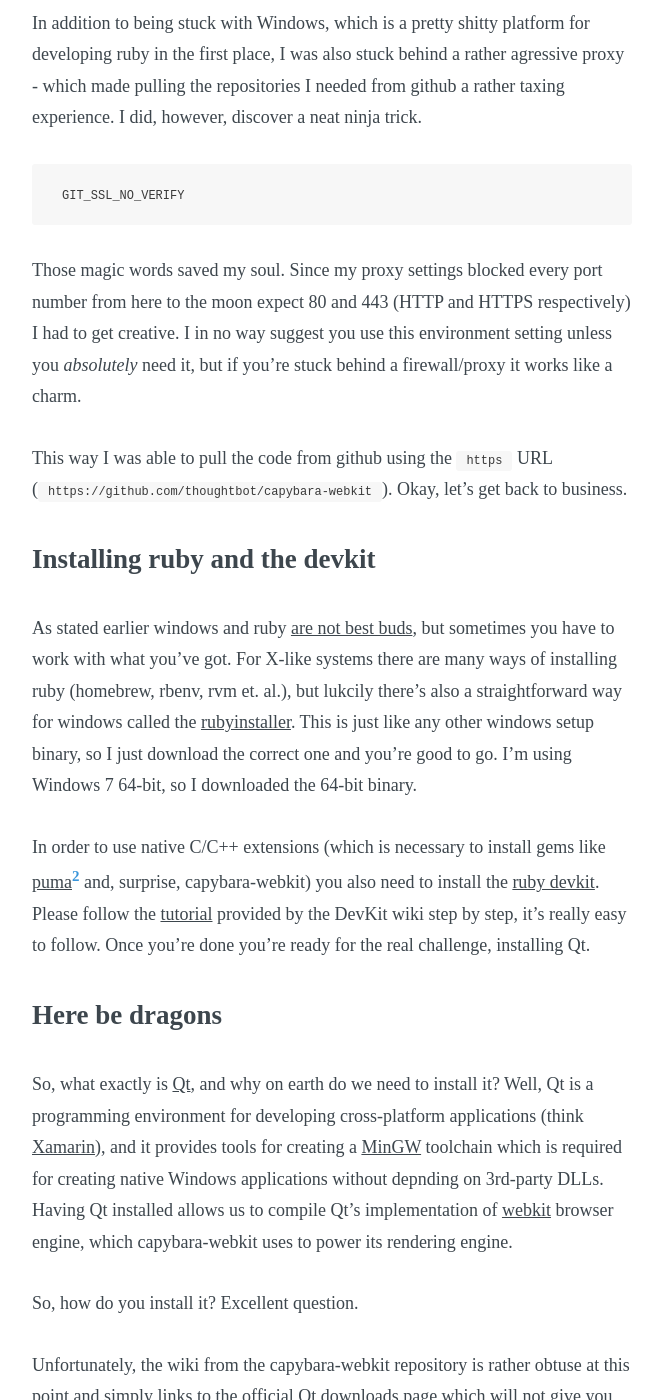
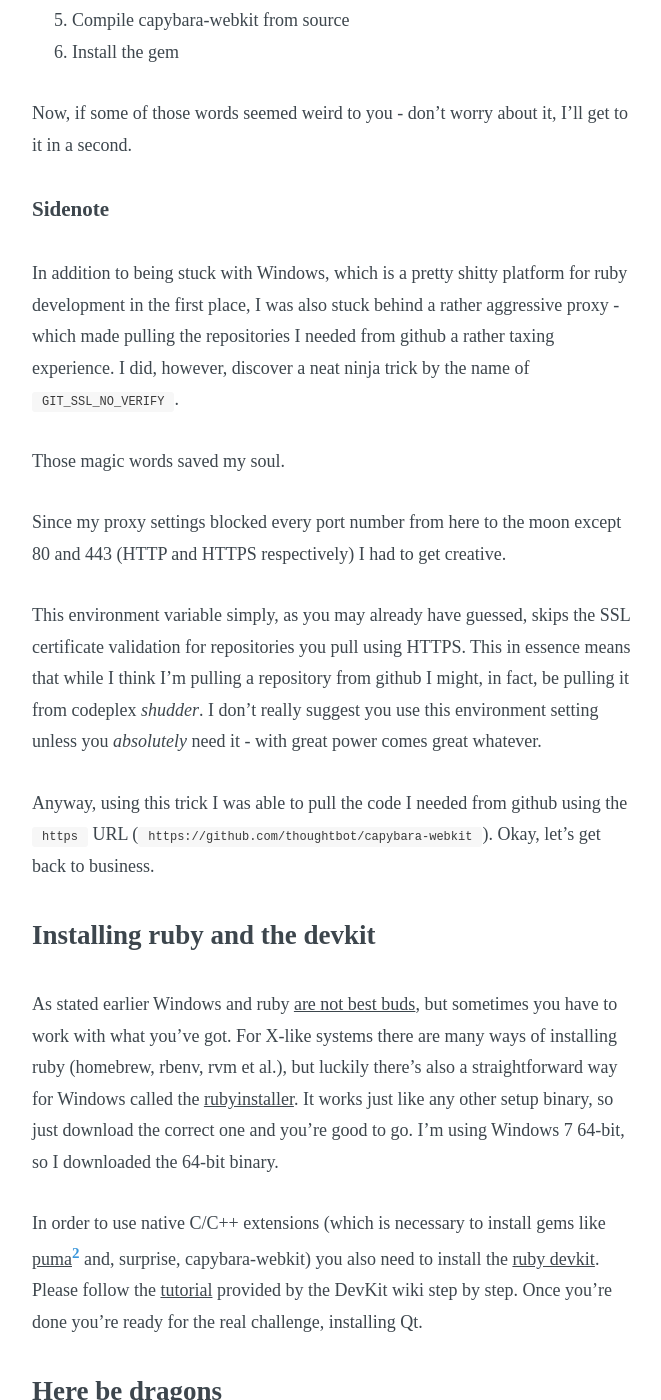
Before and after one commit to nicohvi/nicohvi.github.io, a Jekyll site: the page built from _posts/2015-01-28-getting-capybara-webkit-working-on-windows.md, in a window 1280 px wide and 1400 px high, scrolled down 1803 px. Shown: the whole window, without its empty margins (308-969 px from the left). Built offline with Jekyll 4.4.1, drawn with Linux system fonts in a browser that asks for light colours; nearby versions of some CDN libraries; some of the changed text lies outside the part shown.

Commit message:
spellcheck

```diff
--- a/_posts/2015-01-28-getting-capybara-webkit-working-on-windows.md
+++ b/_posts/2015-01-28-getting-capybara-webkit-working-on-windows.md
@@ -9,13 +9,15 @@ Ever felt the need to test what *actually* happens when Bob clicks your amazing
 
 Using [capybara](https://github.com/jnicklas/capybara), that's how.
 
-Capybara is a ruby gem which simulates a real user interacting wtih your web application. It accomplishes this by creating a browser process based on the driver you use (it can use [selenium](http://seleniumhq.org) to talk to Firefox for instance), and then manipulate the DOM rendered by the browser. You can also perform headless testing by using a driver which only creates a rendering engine process rather than a browser process, like [Poltergeist](https://github.com/teampoltergeist/poltergeist).
+There's one problem though, Capybara requires a driver to perform javascript and one of the most popular ones ([capybara-webkit](https://github.com/thoughtbot/capybara-webkit)) is almost impossible to install on a Windows system. Luckily for you I have just spent my last two days in Google-purgatory in order to get this working and I have compiled this guide for you. But we're getting ahead of ourselves, I mean - first of all - what *is* Capybara, and why should you care?
 
-A good case for using headless testing is that they are **much faster** (since a rendering engine process is smaller than a browser process), so that's what I'm fond of using. I don't think there's much difference between the aforementioned Poltergeist and [capybara-webkit](https://github.com/thoughtbot/capybara-webkit/), but I was recently required to set up a project using the latter so that's the one I'll discuss.[^1]
+Capybara is a ruby gem which simulates a real user interacting with your web application. It accomplishes this by creating a browser process based on the driver you use (it can use [selenium](http://seleniumhq.org) to talk to Firefox for instance), and then manipulate the DOM rendered by the browser. You can also perform headless testing by using a driver which only creates a rendering engine process rather than a browser process, like [Poltergeist](https://github.com/teampoltergeist/poltergeist).
+
+A good case for using headless testing is that they are **much faster** (since a rendering engine process is smaller than a browser process), so that's what I'm fond of using. I don't think there's much difference between the aforementioned Poltergeist and capybara-webkit, but I was recently required to set up a project using the latter so that's the one I'll discuss.[^1]
 
 It's pretty straightforward to set up on OS X and Linux - in fact there's a nifty [guide](https://github.com/thoughtbot/capybara-webkit/wiki/Installing-Qt-and-compiling-capybara-webkit) for you to follow. "Hey, there's a section about Windows in there as well!" you might say out loud, thinking that I'm an idiot who's writing a blog post about something that's already been covered in the wiki. Well, my past two days of misery beg to differ.
 
-In order to not forego any necessary steps, we're going to take this step by step:
+In order to ensure that I'm not forgetting anything important we're going to take this step by step:
 
 1. Install Ruby and the Ruby Devkit
 
@@ -33,27 +35,31 @@ Now, if some of those words seemed weird to you - don't worry about it, I'll get
 
 ### Sidenote
 
-In addition to being stuck with Windows, which is a pretty shitty platform for developing ruby in the first place, I was also stuck behind a rather agressive proxy - which made pulling the repositories I needed from github a rather taxing experience. I did, however, discover a neat ninja trick.
+In addition to being stuck with Windows, which is a pretty shitty platform for ruby development in the first place, I was also stuck behind a rather aggressive proxy - which made pulling the repositories I needed from github a rather taxing experience. I did, however, discover a neat ninja trick by the name of `GIT_SSL_NO_VERIFY`.
 
-    GIT_SSL_NO_VERIFY
+Those magic words saved my soul.
 
-Those magic words saved my soul. Since my proxy settings blocked every port number from here to the moon expect 80 and 443 (HTTP and HTTPS respectively) I had to get creative. I in no way suggest you use this environment setting unless you *absolutely* need it, but if you're stuck behind a firewall/proxy it works like a charm.
+Since my proxy settings blocked every port number from here to the moon except 80 and 443 (HTTP and HTTPS respectively) I had to get creative.
 
-This way I was able to pull the code from github using the `https` URL (`https://github.com/thoughtbot/capybara-webkit`). Okay, let's get back to business.
+This environment variable simply, as you may already have guessed, skips the SSL certificate validation for repositories you pull using HTTPS. This in essence means that while I think I'm pulling a repository from github I might, in fact, be pulling it from codeplex *shudder*. I don't really suggest you use this environment setting unless you *absolutely* need it - with great power comes great whatever.
+
+Anyway, using this trick I was able to pull the code I needed from github using the `https` URL (`https://github.com/thoughtbot/capybara-webkit`). Okay, let's get back to business.
 
 ## Installing ruby and the devkit
 
-As stated earlier windows and ruby [are not best buds](https://sites.google.com/site/railsdevelopmentindia/windows-vs-osx-vs-ubuntu-for-ruby-on-rails-development), but sometimes you have to work with what you've got. For X-like systems there are many ways of installing ruby (homebrew, rbenv, rvm et. al.), but lukcily there's also a straightforward way for windows called the [rubyinstaller](http://rubyinstaller.org). This is just like any other windows setup binary, so I just download the correct one and you're good to go. I'm using Windows 7 64-bit, so I downloaded the 64-bit binary.
+As stated earlier Windows and ruby [are not best buds](https://sites.google.com/site/railsdevelopmentindia/windows-vs-osx-vs-ubuntu-for-ruby-on-rails-development), but sometimes you have to work with what you've got. For X-like systems there are many ways of installing ruby (homebrew, rbenv, rvm et al.), but luckily there's also a straightforward way for Windows called the [rubyinstaller](http://rubyinstaller.org). It works just like any other setup binary, so just download the correct one and you're good to go. I'm using Windows 7 64-bit, so I downloaded the 64-bit binary.
 
-In order to use native C/C++ extensions (which is necessary to install gems like [puma](http://puma.io)[^2] and, surprise, capybara-webkit) you also need to install the [ruby devkit](rubyinstaller.org/add-ons/devkit/). Please follow the [tutorial](https://github.com/oneclick/rubyinstaller/wiki/Development-Kit) provided by the DevKit wiki step by step, it's really easy to follow. Once you're done you're ready for the real challenge, installing Qt.
+In order to use native C/C++ extensions (which is necessary to install gems like [puma](http://puma.io)[^2] and, surprise, capybara-webkit) you also need to install the [ruby devkit](rubyinstaller.org/add-ons/devkit/). Please follow the [tutorial](https://github.com/oneclick/rubyinstaller/wiki/Development-Kit) provided by the DevKit wiki step by step. Once you're done you're ready for the real challenge, installing Qt.
 
 ## Here be dragons
 
-So, what exactly is [Qt](http://qt.io), and why on earth do we need to install it? Well, Qt is a programming environment for developing cross-platform applications (think [Xamarin](http://xamarin.com)), and it provides tools for creating a [MinGW](http://mingw.org) toolchain which is required for creating native Windows applications without depnding on 3rd-party DLLs. Having Qt installed allows us to compile Qt's implementation of [webkit](https://webkit.org) browser engine, which capybara-webkit uses to power its rendering engine.
+So, what exactly is [Qt](http://qt.io), and why on earth do we need to install it?
+
+Well, Qt is a programming environment for developing cross-platform applications (think [Xamarin](http://xamarin.com)), and it provides tools for creating a [MinGW](http://mingw.org) toolchain which is required for creating native Windows applications without depending on 3rd-party DLLs. Having Qt installed allows us to compile Qt's implementation of [webkit](https://webkit.org) browser engine, which capybara-webkit uses to power its rendering engine.
 
 So, how do you install it? Excellent question.
 
-Unfortunately, the wiki from the capybara-webkit repository is rather obtuse at this point and simply links to the official Qt downloads page which will not give you the correct version.[^3] It took me two days of frustration and contless efforts of google fu before I eventually combined several StackOverflow answers into something that worked for me. [This is the Qt version you're looking for](http://sourceforge.net/projects/qtx64/files/qt-x64/4.8.5/mingw-4.8/qt-4.8.5-x64-mingw481r1.exe/download).[^4]
+Unfortunately, the wiki from the capybara-webkit repository is rather obtuse at this point and simply links to the official Qt downloads page which will not give you the correct version.[^3] It took me two days of frustration and countless efforts of google fu before I eventually combined several StackOverflow answers into something that worked for me. [This is the Qt version you're looking for](http://sourceforge.net/projects/qtx64/files/qt-x64/4.8.5/mingw-4.8/qt-4.8.5-x64-mingw481r1.exe/download).[^4]
 
 The important distinction between this specific version of Qt and the one linked to on the official download page is that the former is compiled using MinGW (important) and the latter isn't. This tripped me up for a couple of days.
 
```
Also changed, not shown: other parts of _posts/2015-01-28-getting-capybara-webkit-working-on-windows.md (+3 -3 lines).
